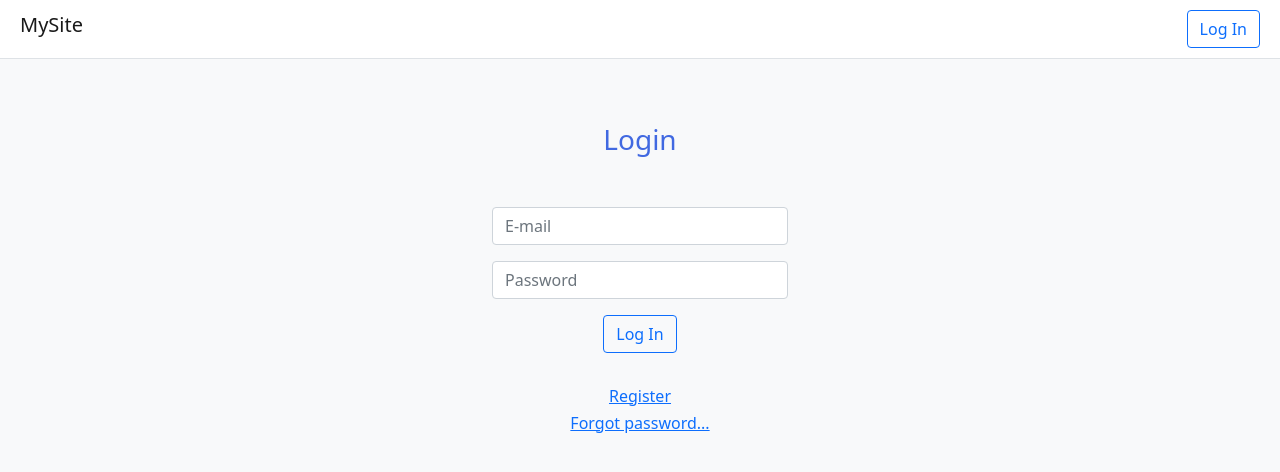
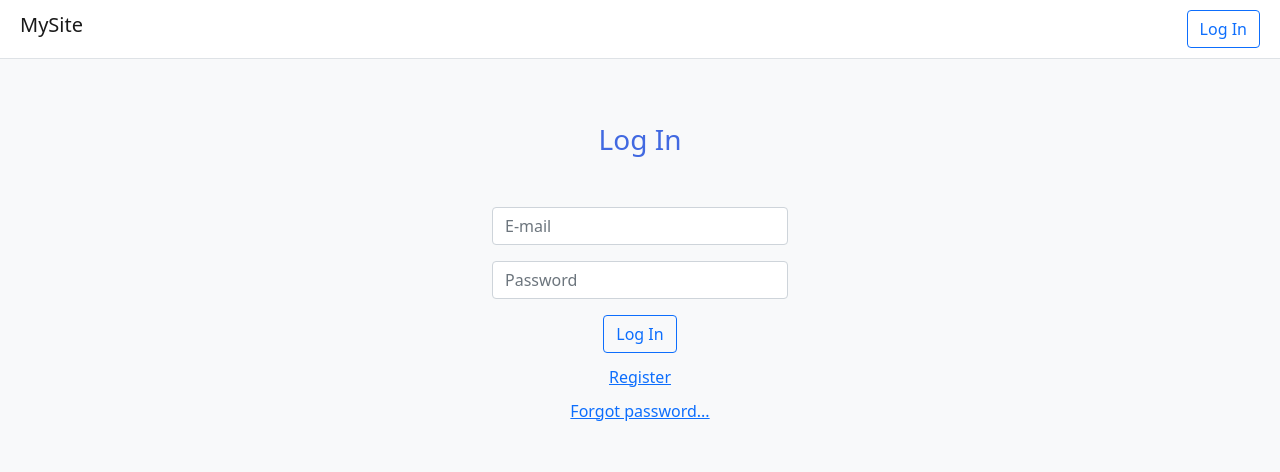
Before and after one commit to mrkolea/MySite, a PHP site: page /view/login.php in a window 1280 px wide. Shown: the top 472 px of the page. Run offline with PHP 8.4, Linux system fonts and the light colour scheme.

Commit message:
bug-fix
fix  text position on all pages

```diff
--- a/MySite/controller/login.php
+++ b/MySite/controller/login.php
@@ -64,7 +64,7 @@ ini_set('error_log', './');
     </nav>
     <div class="container align-items-center w-25 ">
         <div class="">
-            <h3 class="d-flex justify-content-center">Enter on portal</h3>
+            <h3 class="d-flex justify-content-center login-name">Log In</h3>
                 <form action="" method="post">
                     <div class="input-group mb-3">
                     <input type="text" class="form-control" name="email" placeholder="E-mail" aria-label="email" aria-describedby="basic-addon1">
--- a/MySite/controller/register.php
+++ b/MySite/controller/register.php
@@ -103,7 +103,7 @@ if (isset($fname) && isset($lname) && isset($email) && isset($password)) {
     </nav>
     <div class="container align-items-center w-25 ">
         <div class="">
-            <h3 class="d-flex justify-content-center">Registration</h3>
+            <h3 class="d-flex justify-content-center login-name">Registration</h3>
 
             <form action="../controller/register.php" method="post">
                 <div class="input-group mb-3">
--- a/MySite/controller/restore_password_mail.php
+++ b/MySite/controller/restore_password_mail.php
@@ -86,7 +86,7 @@
     <div class="container align-items-center w-25 ">
         <div class="">
             <form action="../controller/restore_password_mail.php" method="POST">
-                <h3 class="d-flex justify-content-center">Forgot password</h3>
+                <h3 class="d-flex justify-content-center login-name">Forgot password</h3>
                 <div class="input-group mb-3">
                 <input type="text" class="form-control" name="email" placeholder="E-mail" aria-label="E-mail" aria-describedby="basic-addon1">
                 </div>
--- a/MySite/view/css/style.css
+++ b/MySite/view/css/style.css
@@ -9,6 +9,10 @@
     .nav-logo-custom {
         margin-left: 20px;
         text-decoration: none;
+    }
+
+    .login-link {
+        margin-top: 15px;
     }
 
     .login-btn-custom {
@@ -35,7 +39,3 @@
     .login-name {
         margin-bottom: 50px;
     }
-
-    .form-button {
-        margin-bottom: 10px;
-    }
--- a/MySite/view/login.php
+++ b/MySite/view/login.php
@@ -22,7 +22,7 @@
         <div class="container align-items-center w-25 ">
 
             <div class="form-container">
-                <h3 class="d-flex justify-content-center login-name">Login</h3>
+                <h3 class="d-flex justify-content-center login-name">Log In</h3>
                 <form action="../controller/login.php" method="POST">
                     <div class="input-group mb-3 ">
                         <input type="text" class="form-control" name="email" placeholder="E-mail" aria-label="email" aria-describedby="basic-addon1">
@@ -31,7 +31,7 @@
                         <input type="password" class="form-control" name="password" placeholder="Password" aria-label="password" aria-describedby="basic-addon1">
                     </div>
                     <div class="col text-center form-button">
-                    <button class="btn btn-outline-primary" type="submit" name="log-in" value="Log In">Log In</button></div><br>
+                    <button class="btn btn-outline-primary" type="submit" name="log-in" value="Log In">Log In</button></div>
                     <!-- <form action="../view/register.php" method="get">
                         <div class="col text-center form-button">
                         <button class="btn btn-outline-success" type="submit" name="log-in" value="Log In">Register</button></div>
```
